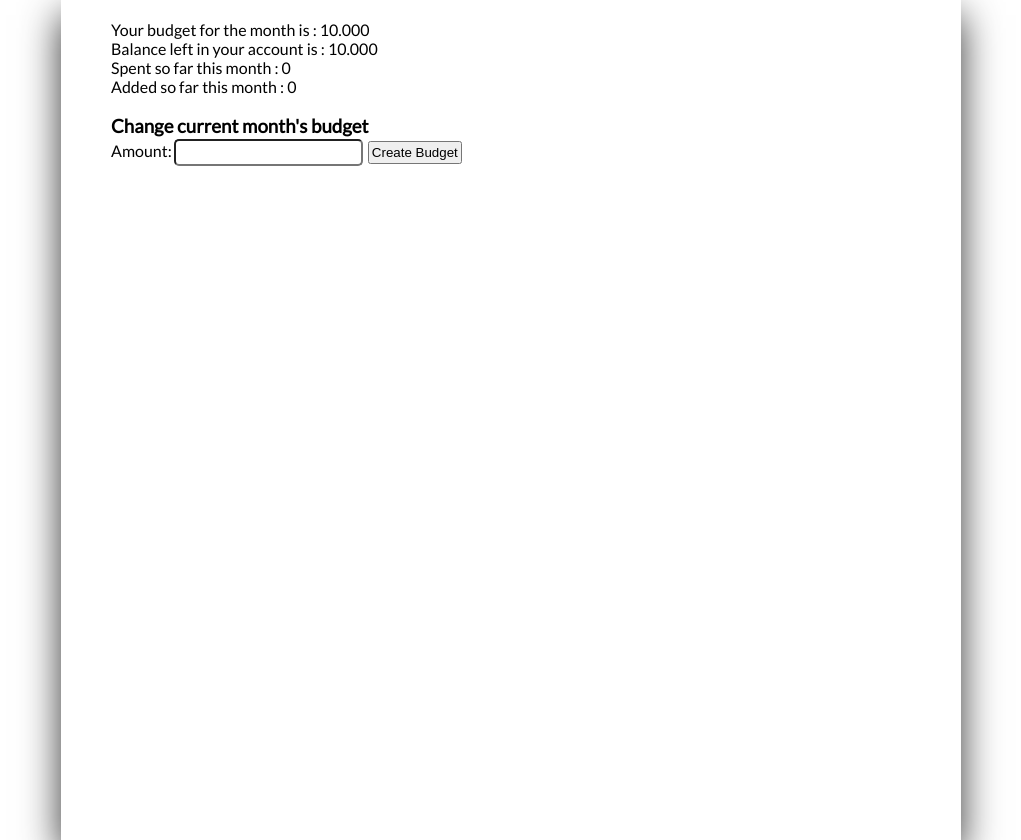
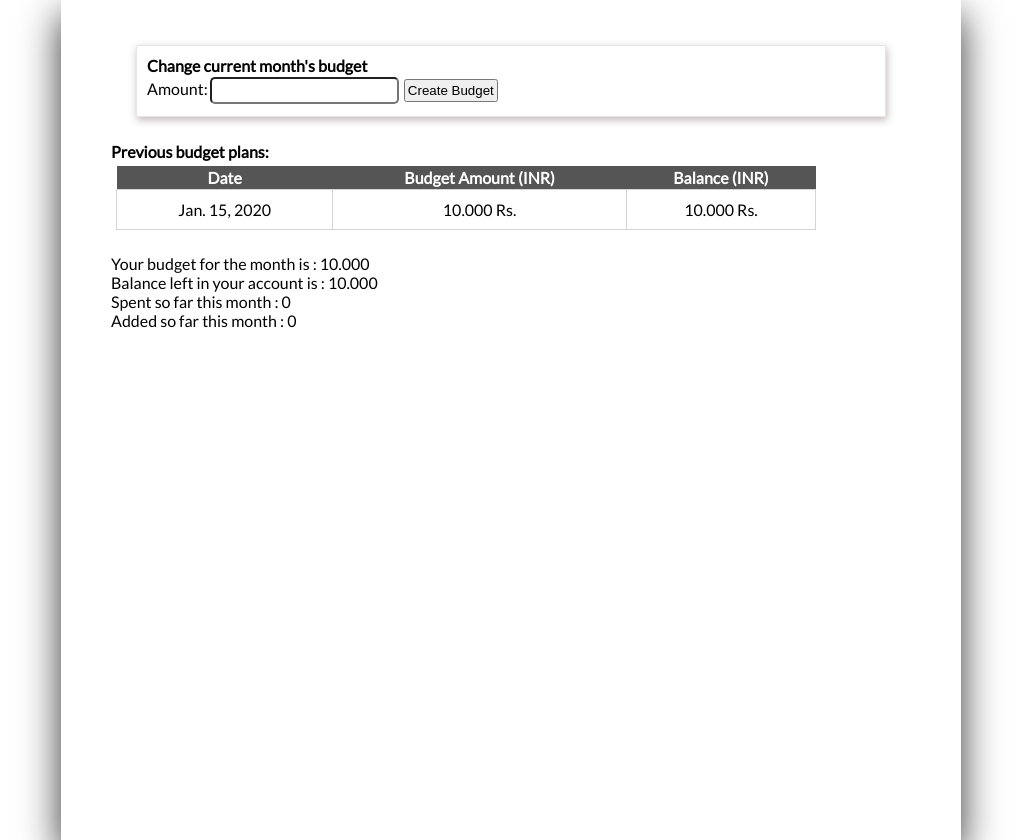
Before and after one commit to GauravButola/budget_manager, a Django app: page /budget/ in a window 1280 px wide. Shown: the part 78-918 px from the top of the page, without its empty margins (129-1150 px from the left). Run offline with Django 3.2, Linux system fonts and the light colour scheme; a user stored in the database is signed in; tables that the repository leaves empty hold one stand-in row (values such as "Sample post"); parts of the project's set-up code (start-up, migrations or seed data) failed here and were passed over.

Commit message:
Create home/overview page added styling and fixed budget warning bug

```diff
--- a/budget/static/css/style.css
+++ b/budget/static/css/style.css
@@ -70,3 +70,59 @@ input[type="submit"] {
 	width: 200px;
 	padding: 50px;
 }
+
+/*home*/
+.money .balance{
+	color: green;
+}
+
+.credit {
+	color: green;
+}
+
+.rupee-emblem img{
+	width: 40px;
+	padding-right: 10px;
+	float: left;
+}
+
+.debit {
+	color: red;
+}
+
+.transaction-history {
+	margin: 25px;
+	padding: 0px 60px 0px 60px;
+}
+
+.transaction {
+	margin: 15px 5px 5px 5px;
+	padding: 10px;
+	border: 1px solid #e5e5e5;
+	box-shadow: 1px 1px 3px #333;
+}
+
+.inline-form {
+	margin: 25px;
+	padding: 10px;
+	border: 1px solid #e5e5e5;
+	box-shadow: 1px 3px 8px #C2B9B9;
+}
+
+table {
+	width: 700px;
+	text-align: center;
+	border-collapse: collapse;
+	margin: 5px;
+}
+
+table th {
+	color: white;
+	background-color: #555555;
+	padding: 2px;
+}
+
+td {
+	padding: 10px;
+	border: 1px solid #d4d4d4;
+}
--- a/budget/templates/budget/budget.html
+++ b/budget/templates/budget/budget.html
@@ -3,6 +3,43 @@
 {% block title %}Budget | Budget Manager{% endblock%}
 
 {% block content %}
+	<div class="inline-form">
+		<form action="/budget/" method="POST">
+			{% csrf_token %}
+			<h4>Change current month's budget</h4>
+			{{ form }}
+			<input type="submit" value="Create Budget" />
+		</form>
+	</div>
+
+	<h4>Previous budget plans:</h4>
+	<table>
+			<tr>
+				<th>
+					Date
+				</th>
+				<th>
+					Budget Amount (INR)
+				</th>
+				<th>
+					Balance (INR)
+				</th>
+			</tr>
+		{% for budget in user_budgets %}
+		<tr style="background: {% cycle 'white' '#e5e5e5'%}">
+				<td>
+					{{ budget.period }}
+				</td>
+				<td>
+					{{ budget.amount }} Rs.
+				</td>
+				<td>
+					{{ budget.balance }} Rs.
+				</td>
+			</tr>
+		{% endfor %}
+	</table>
+	<br />
 
 	Your budget for the month is :	{{ budget.amount }}
 	<br />
@@ -12,13 +49,5 @@
 	<br />
 	Added so far this month : {{ credit }}
 
-	<br />
-	<form action="/budget/" method="POST">
-		{% csrf_token %}
-		<br />
-		<h3>Change current month's budget</h3>
-		{{ form }}
-		<input type="submit" value="Create Budget" />
-	</form>
 
 {% endblock %}
--- a/budget/templates/budget/home.html
+++ b/budget/templates/budget/home.html
@@ -3,5 +3,24 @@
 {% block title %}Home | Budget Manager{% endblock%}
 
 {% block content %}
+	<div class="money">
+		Balance : <span class="balance">{{ budget.balance }} Rs.</span>
+	</div>
 
+	<div class="transaction-history">
+		<h3>Transaction History</h3>
+		{% for tr in transactions %}
+			<div class="transaction">
+				<div class="{{ tr.category.spent|yesno:"debit,credit" }}">
+					<span class="rupee-emblem">
+						<img src="{{ tr.category.spent|yesno:"../static/images/rupee_debit.png,../static/images/rupee_credit.png" }}" />
+					<span class="rupee-emblem">
+					</span>
+					{{ tr.category.category_name }} : {{ tr.amount }} Rs.
+					<br />
+					{{ tr.comment }}
+				</div>
+			</div>
+		{% endfor %}
+	</div>
 {% endblock %}
--- a/budget/views.py
+++ b/budget/views.py
@@ -52,8 +52,7 @@ def register(request):
 	args['form'] = UserCreationForm()
 	return render(request, 'budget/register.html', args)
 
-@login_required
-def home(request):
+def make_budget(request):
 	"""
 	If user doesn't have this months budget data, then create one, with
 	budget amount as Null and balance copied from last month.
@@ -71,7 +70,17 @@ def home(request):
 		"""If there's no budget for current month"""
 		Budget.objects.create(user=user, balance=last_month_budget.balance)
 
-	return render(request, 'budget/home.html')
+@login_required
+def home(request):
+	args = {}
+	today = date.today()
+	curr_month = today.strftime('%m')
+	curr_year = today.strftime('%Y')
+	user = request.user
+	make_budget(request)
+	args['budget'] = Budget.objects.filter(user=user).last()
+	args['transactions'] = Transaction.objects.filter(user=user, date__month=curr_month, date__year=curr_year)
+	return render(request, 'budget/home.html', args)
 
 @login_required
 def transactions(request):
@@ -99,15 +108,24 @@ def transactions(request):
 	"""
 	Show budget warning, if balance is less than budget amount
 	"""
-	budget = Budget.objects.get(user=request.user)
-	if budget.balance < budget.amount:
-		args['budget_warning'] = "You have gone past your budget for this month"
+	user = request.user
+	today = date.today()
+	curr_month = today.strftime('%m')
+	curr_year = today.strftime('%Y')
+	debit_transactions = Transaction.objects.filter(user=user, category__spent=True, date__month=curr_month, date__year=curr_year)
+	args['debit'] = 0
+	for transaction in debit_transactions:
+		args['debit'] += transaction.amount
+
+	budget = Budget.objects.filter(user=request.user).last()
+	if budget.amount < args['debit']:
+		args['budget_warning'] = """You have gone past your budget for this month.
+		You have spent %s Rs. and your budget is set to %s Rs.""" % (str(args['debit']),str(budget.amount))
 	return render(request, 'budget/transactions.html', args)
 
 def handle_transaction(request, form, tr_method):
 	transaction = form.save(commit=False)
 	transaction.user = request.user
-	transaction.save()
 
 	user = request.user
 	user_budgets = Budget.objects.filter(user=user)
@@ -118,6 +136,10 @@ def handle_transaction(request, form, tr_method):
 	elif tr_method == 'debit':
 		#Deduct user's balance
 		budget.balance -= Decimal(form.data['amount'])
+		if budget.balance < 0:
+			error = "Error: Not suffient balance to debit"
+			return error
+	transaction.save()
 	budget.save()
 
 @login_required
@@ -135,7 +157,9 @@ def debit(request):
 	form = TransactionForm(request.POST)
 	if form.is_valid():
 		if request.method == 'POST':
-			handle_transaction(request, form, 'debit')
+			error = handle_transaction(request, form, 'debit')
+			if error:
+				return HttpResponse(error)
 		return HttpResponseRedirect('/transactions/')
 	else:
 		return HttpResponse("Form validation error, please check the data you entered")
@@ -157,8 +181,8 @@ def budget(request):
 			args['error'] = "Invalid data entered"
 	args['form'] = BudgetForm()
 	user = request.user
-	user_budgets = Budget.objects.filter(user=user)
-	args['budget'] = user_budgets.last()
+	args['user_budgets'] = Budget.objects.filter(user=user)
+	args['budget'] = args['user_budgets'].last()
 
 	today = date.today()
 	curr_month = today.strftime('%m')
```
Also changed, not shown: budget/static/images/rupee_credit.png (added), budget/static/images/rupee_debit.png (added).
